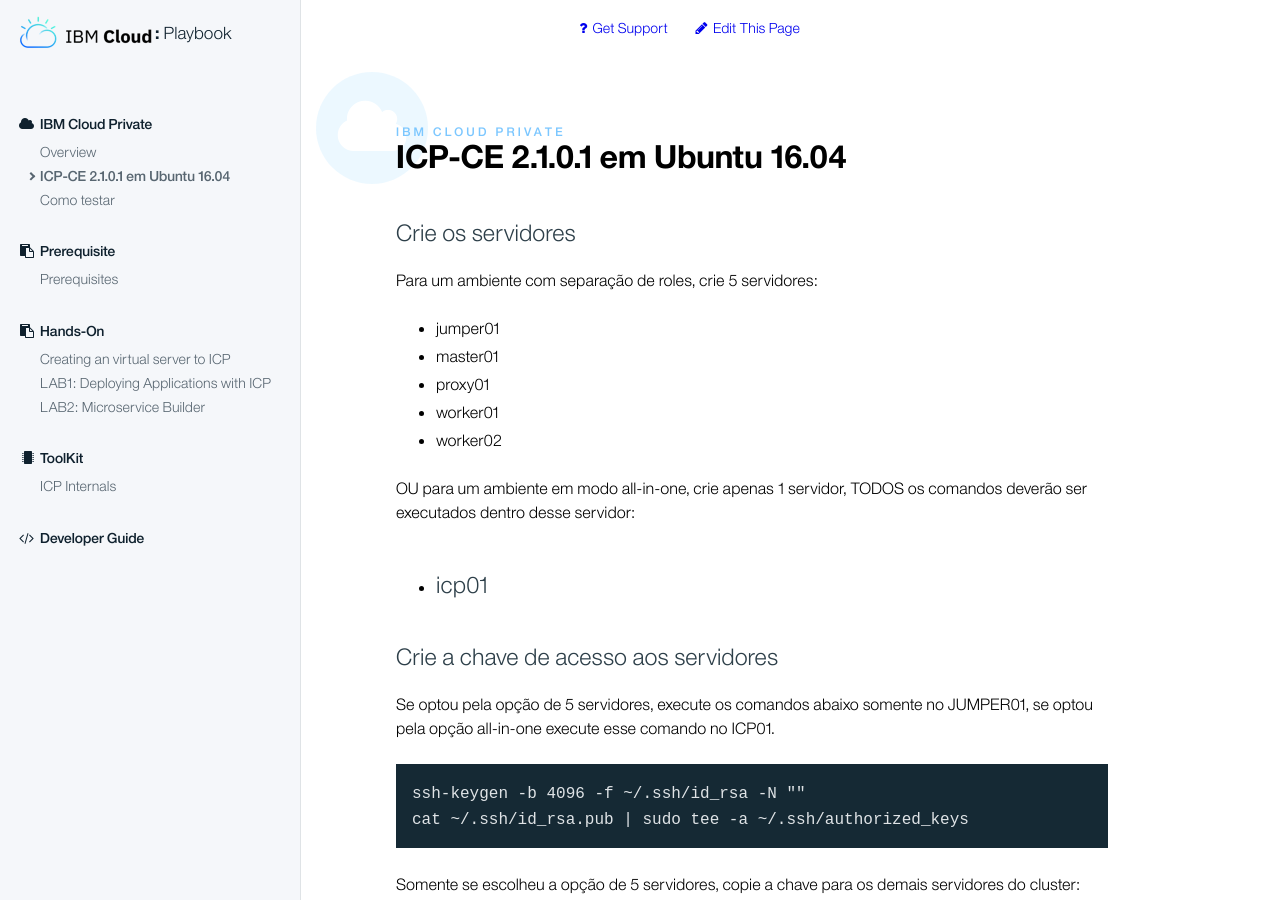
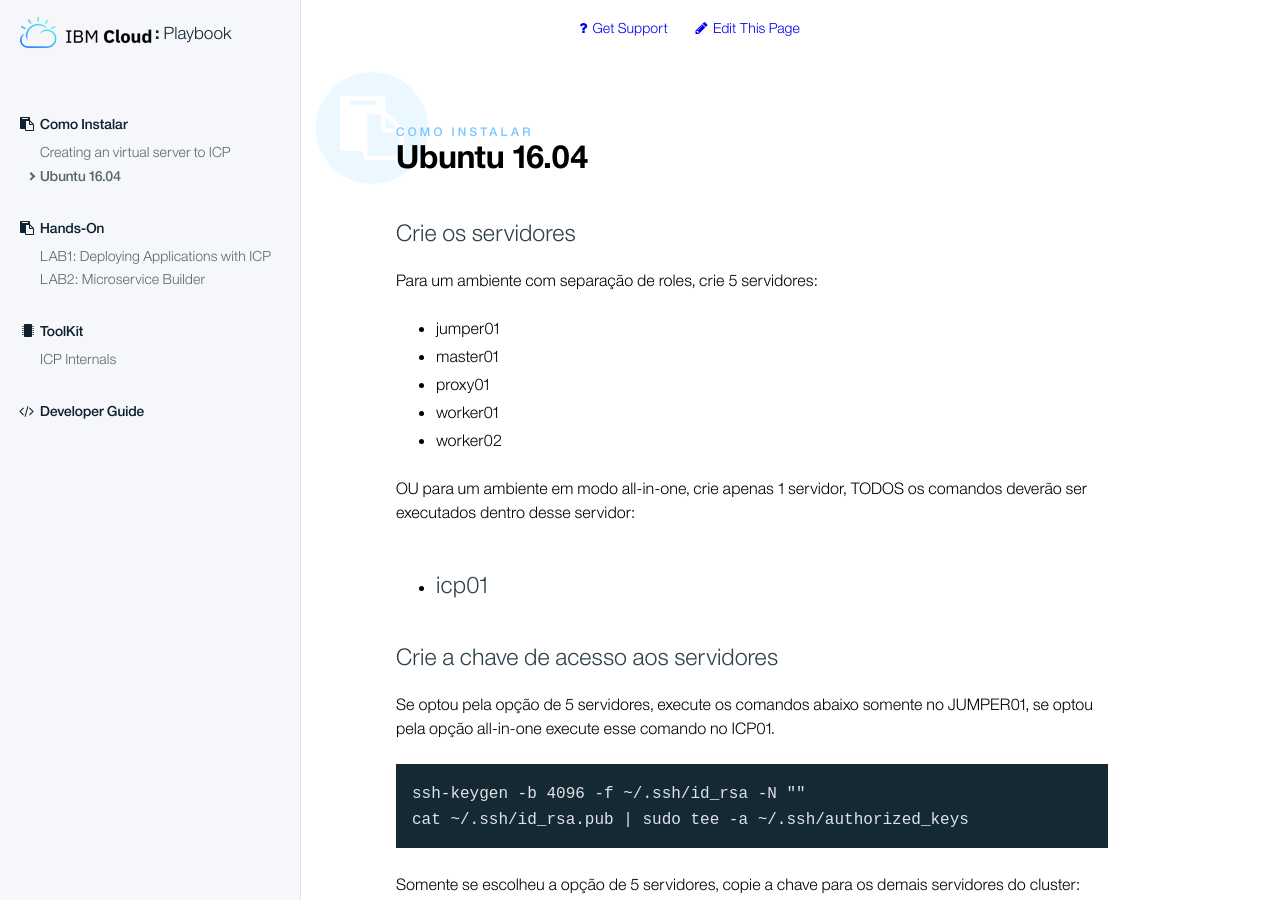
Before and after one commit to IBMCloudBrazil/ibmcloudbrazil.github.io, a Jekyll site: the page built from _content/install/ubuntu.md, in a window 1280 px wide and 900 px high. Built offline with Jekyll 4.4.1, drawn with Linux system fonts in a browser that asks for light colours.

Commit message:
add como instalar

```diff
--- a/_content/icp/ubuntu.md
+++ b/_content/install/ubuntu.md
@@ -1,5 +1,5 @@
 ---
-title: "ICP-CE 2.1.0.1 em Ubuntu 16.04"
+title: "Ubuntu 16.04"
 weight: 1
 ---
 
--- a/_content/pre-req/pre-req.md
+++ /dev/null
@@ -1,7 +0,0 @@
----
-title: "Prerequisites"
-weight: 1
----
-
-EDX:
-[link](link)
--- a/_data/sections.yml
+++ b/_data/sections.yml
@@ -6,9 +6,10 @@
 icp:
   title: IBM Cloud Private
   icon: cloud
+  hidden: true
 
-pre-req:
-  title: Prerequisite
+install:
+  title: Como Instalar
   icon: clipboard
 
 handson:
```
Also changed, not shown: _content/install/server.md (renamed from _content/handson/server.md).
